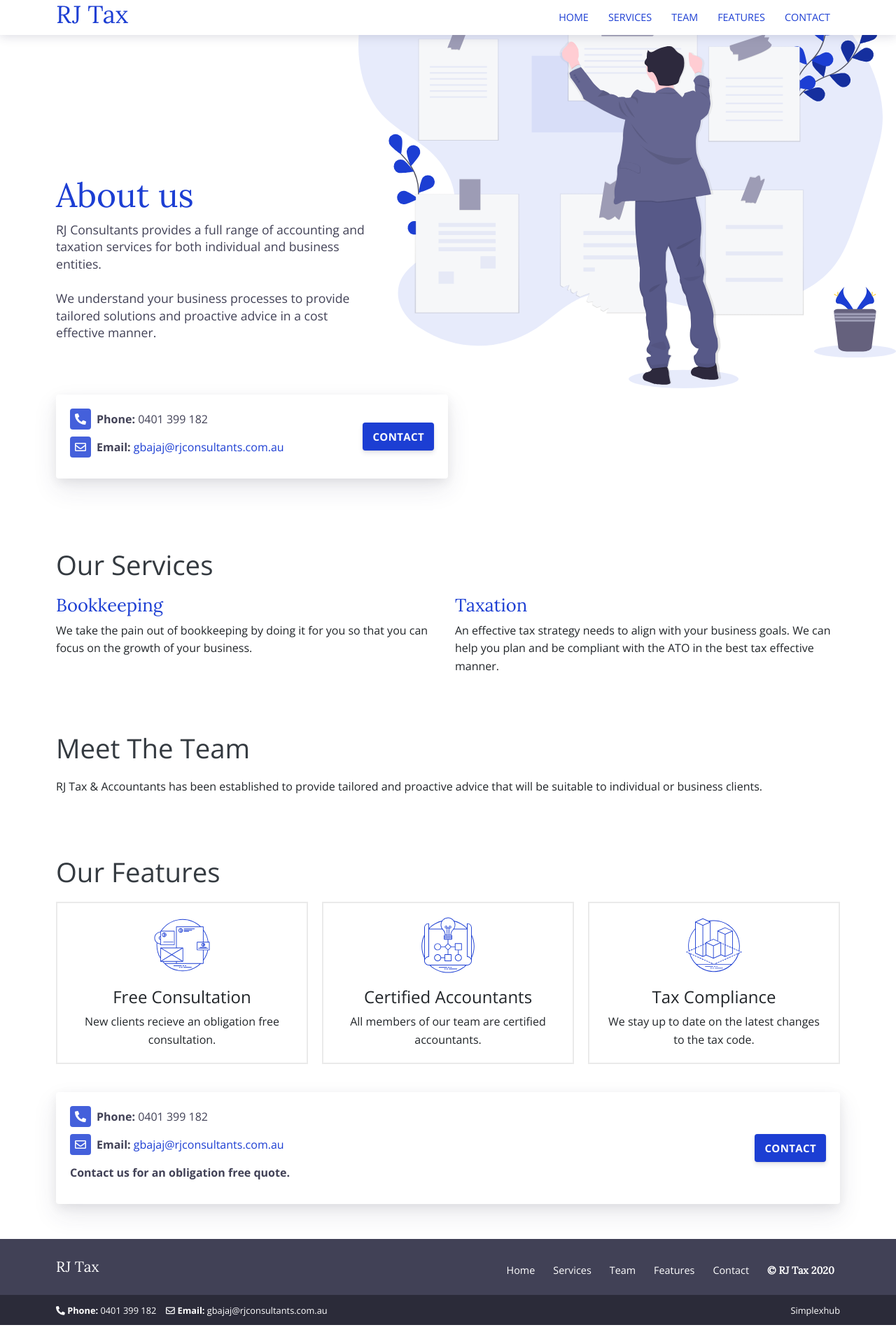
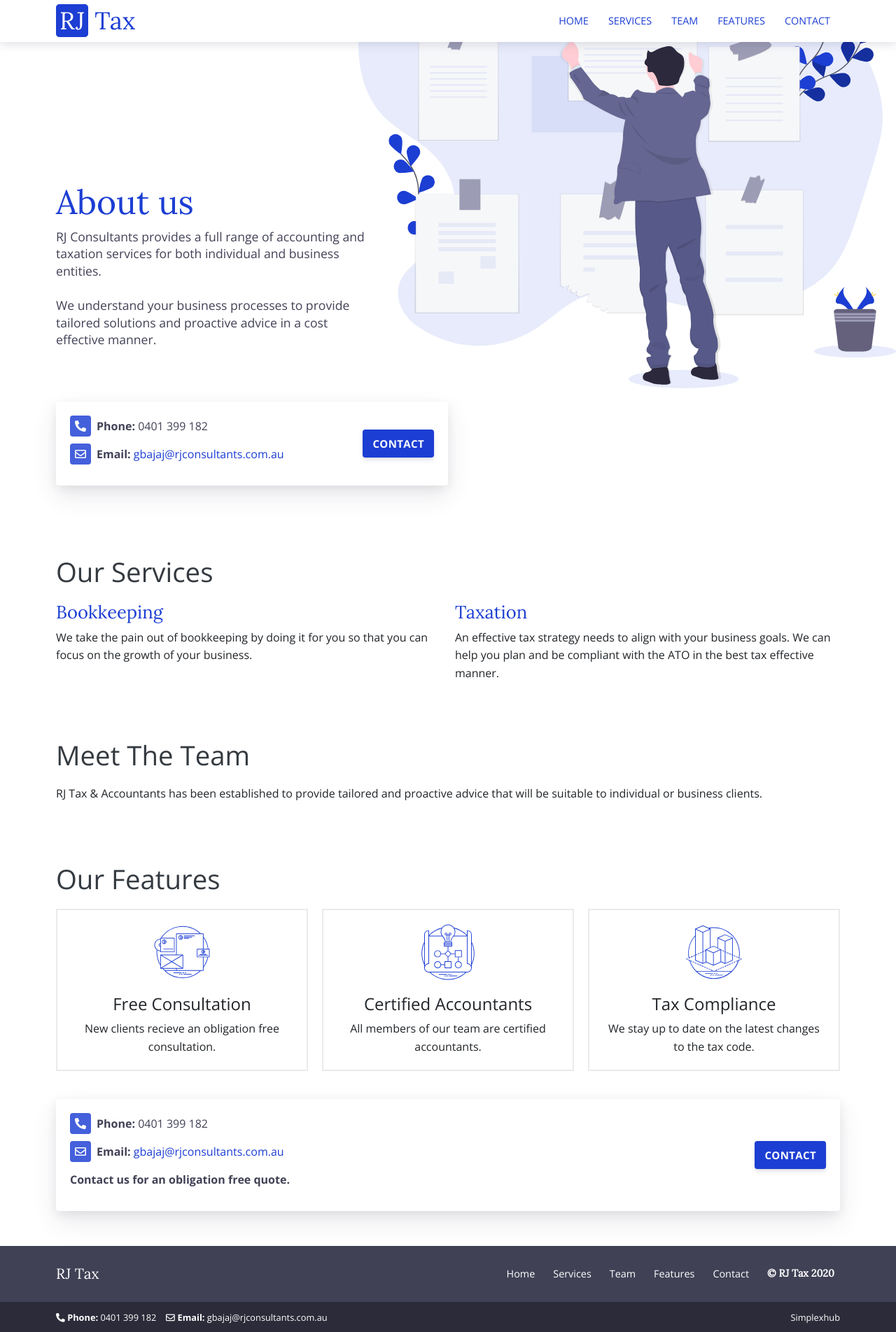
Before and after one commit to raisulsh2020/raisul-sh2020.github.io, a Jekyll site: the page built from index.html, in a window 1280 px wide. Shown: the whole page at 70% size. Built offline with Jekyll 4.4.1, drawn with Linux system fonts in a browser that asks for light colours.

Commit message:
Styles Added

```diff
--- a/assets/css/style.scss
+++ b/assets/css/style.scss
@@ -99,10 +99,18 @@
 //   }
 // }
 
+html{
+    scroll-behavior: smooth;
+}
+
 ul{
     list-style-type: none;
     line-height: 30px;
     padding-left: 30px;
+}
+
+.header {
+    height: 60px;
 }
 
 .page-home .call svg {
@@ -128,15 +136,24 @@
     text-decoration: none;
     font-family: "Lora", "Helvetica Neue", Arial, sans-serif, -apple-system;
     color: #45454a;
+    font-size: 35px;
 }
 
 .logo a h1 {
     font-size: 35px;
+    margin: 0;
 }
 
-.logo a h1 span {
+.logo-title-rj {
+    border: 1px solid #1c3ed3;
+    background-color: #1c3ed3;
+    border-radius: 5px;
+    color: #ffffff;
+    padding: 0px 4px;
+}
+
+.logo-title-tax {
     color: #1c3ed3;
-    font-size: 35px;
 }
 
 // ul li span {
@@ -148,6 +165,10 @@
 
 .address-img{
     width: 3%;
+}
+
+.footer ul{
+    line-height: normal;
 }
 
 .footer ul li.copyright {
@@ -199,10 +220,67 @@
     line-height: 30px;
 }
 
+.address-card {
+    position: relative;
+    overflow: hidden;
+    background-color: #ffffff;
+    border-radius: 4px;
+    box-shadow: 0 15px 35px rgba(50, 50, 93, 0.1), 0 5px 15px rgba(0, 0, 0, 0.07);
+    width: 100%;
+    color: #212529;
+    display: inline-block;
+    padding: 20px;
+    width: 40%;
+    margin-top: 0;
+}
+
+.business-hours-card {
+    position: relative;
+    overflow: hidden;
+    background-color: #ffffff;
+    border-radius: 4px;
+    box-shadow: 0 15px 35px rgba(50, 50, 93, 0.1), 0 5px 15px rgba(0, 0, 0, 0.07);
+    width: 100%;
+    color: #212529;
+    display: inline-block;
+    padding: 20px;
+    width: 100%;
+    margin-top: 0;
+}
+.logo-mobile a {
+    display: block;
+    width: 100%;
+    height: 100%;
+    border: 1px solid #1c3ed3;
+    background-color: #1c3ed3;
+    border-radius: 3px;
+}
+
+.logo-mobile a:hover {
+    text-decoration: none;
+}
+
+.logo-mobile a h4{
+    margin-bottom: 0;
+    font-family: "Lora", "Helvetica Neue", Arial, sans-serif, -apple-system;
+    color: #ffffff;
+    padding: 1px;
+}
+
+
+
+// .close {
+//     visibility: initial !important;
+// }
+
 
 @media
 only screen and (max-width: 760px),
 (min-device-width: 380px) and (max-device-width: 760px) {
+    .header {
+        height: 50px;
+    }
+
     .intro {
         padding-top: 275px;
     }
@@ -211,7 +289,21 @@
         padding-top: 100px;
         padding-bottom: 30px;
     }
+
+    .address-card{
+        width: 100%;
+        padding: 15px;
+    }
+
+    .address-card ul {
+        padding-left: 15px;
+    }
+
+    .footer ul li.copyright {
+        padding: 10px 8px 10px 0;
+    }
 }
+
 
 // @media
 // only screen and (min-width: 500px),
```
